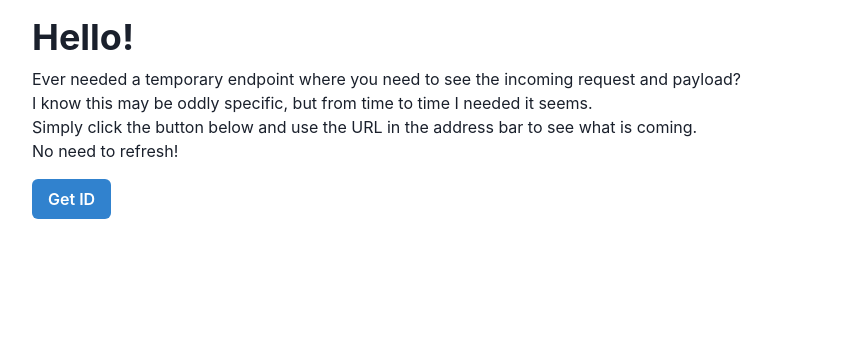
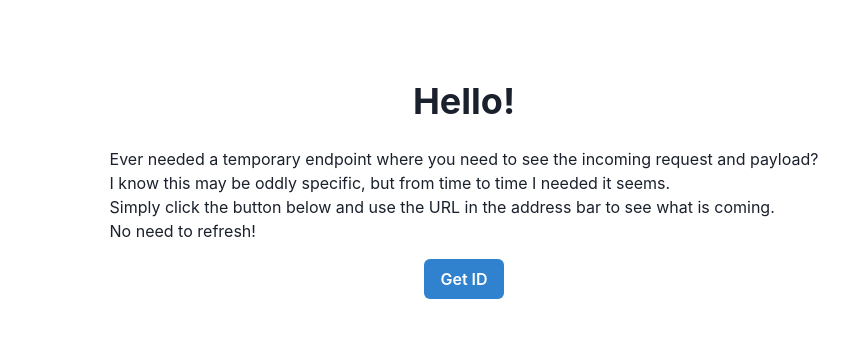
Before and after one commit to gokhanarkan/webhook_view, a Next.js app in the folder app/: page / in a window 1280 px wide. Shown: the top 338 px of the page, without its empty margins (176-1025 px from the left). Built offline with nearby package versions, Linux system fonts and the light colour scheme.

Commit message:
Add VStack

```diff
--- a/app/pages/index.js
+++ b/app/pages/index.js
@@ -1,6 +1,13 @@
 import Head from "next/head";
 import { useRouter } from "next/router";
-import { Button, Box, Container, Heading, Text } from "@chakra-ui/react";
+import {
+  Button,
+  Box,
+  Container,
+  Heading,
+  Text,
+  VStack,
+} from "@chakra-ui/react";
 
 export default function Home() {
   const router = useRouter();
@@ -20,26 +27,28 @@ export default function Home() {
         <link rel="icon" href="/favicon.ico" />
       </Head>
 
-      <Container maxW="4xl" mt={4} mx="auto">
+      <Container maxW="4xl" mt={20} mx="auto">
+        <VStack>
           <Heading mb={2}>Hello!</Heading>
           <Box my={2}>
             <Text>
-            Ever needed a temporary endpoint where you need to see the incoming
-            request and payload?
+              Ever needed a temporary endpoint where you need to see the
+              incoming request and payload?
             </Text>
             <Text>
-            I know this may be oddly specific, but from time to time I needed it
-            seems.
+              I know this may be oddly specific, but from time to time I needed
+              it seems.
             </Text>
             <Text>
-            Simply click the button below and use the URL in the address bar to
-            see what is coming.
+              Simply click the button below and use the URL in the address bar
+              to see what is coming.
             </Text>
             <Text>No need to refresh!</Text>
           </Box>
-        <Button colorScheme="blue" mt={2} onClick={getId}>
+          <Button colorScheme="blue" onClick={getId}>
             Get ID
           </Button>
+        </VStack>
       </Container>
     </div>
   );
```
Lines whose indentation alone changed are shown as unchanged.
